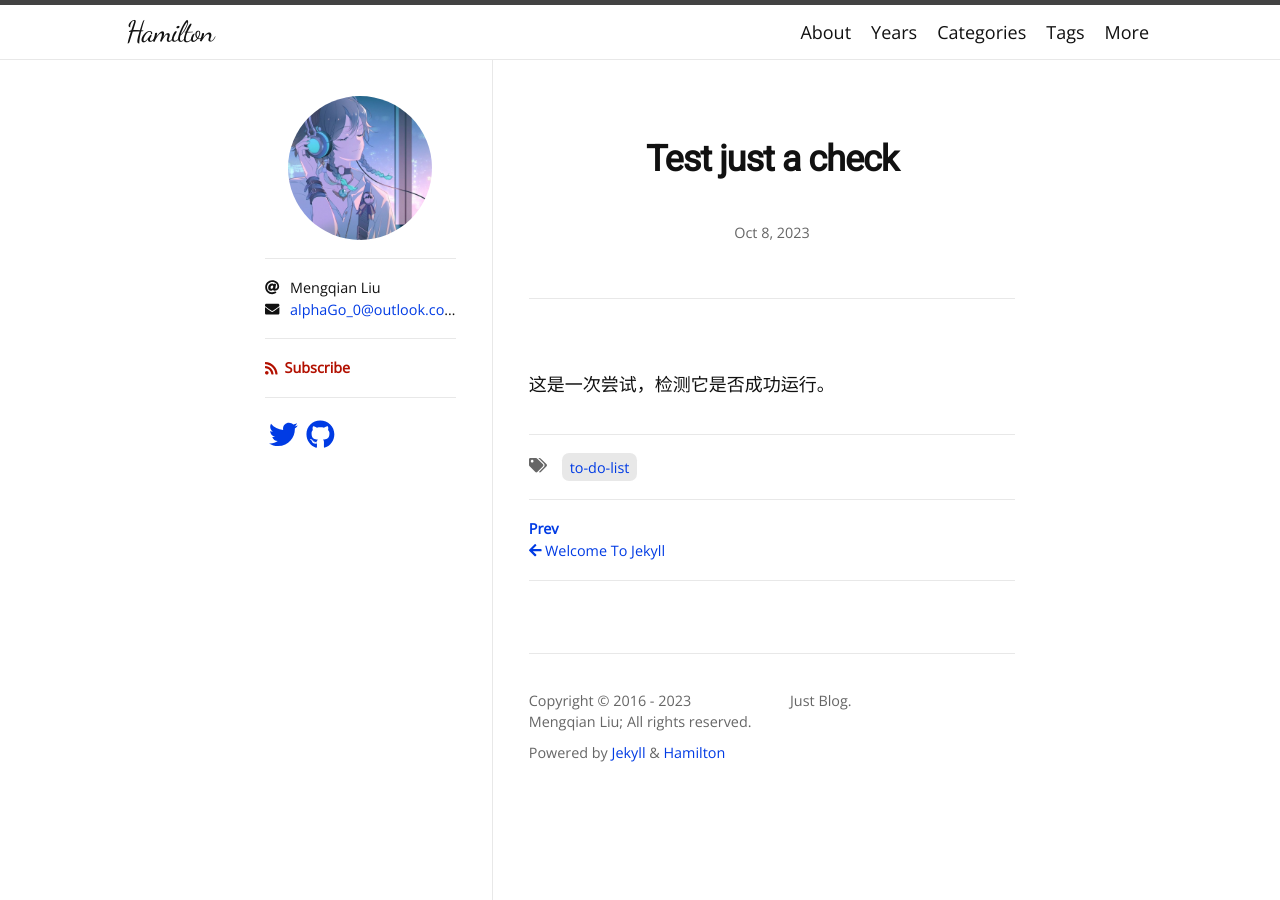
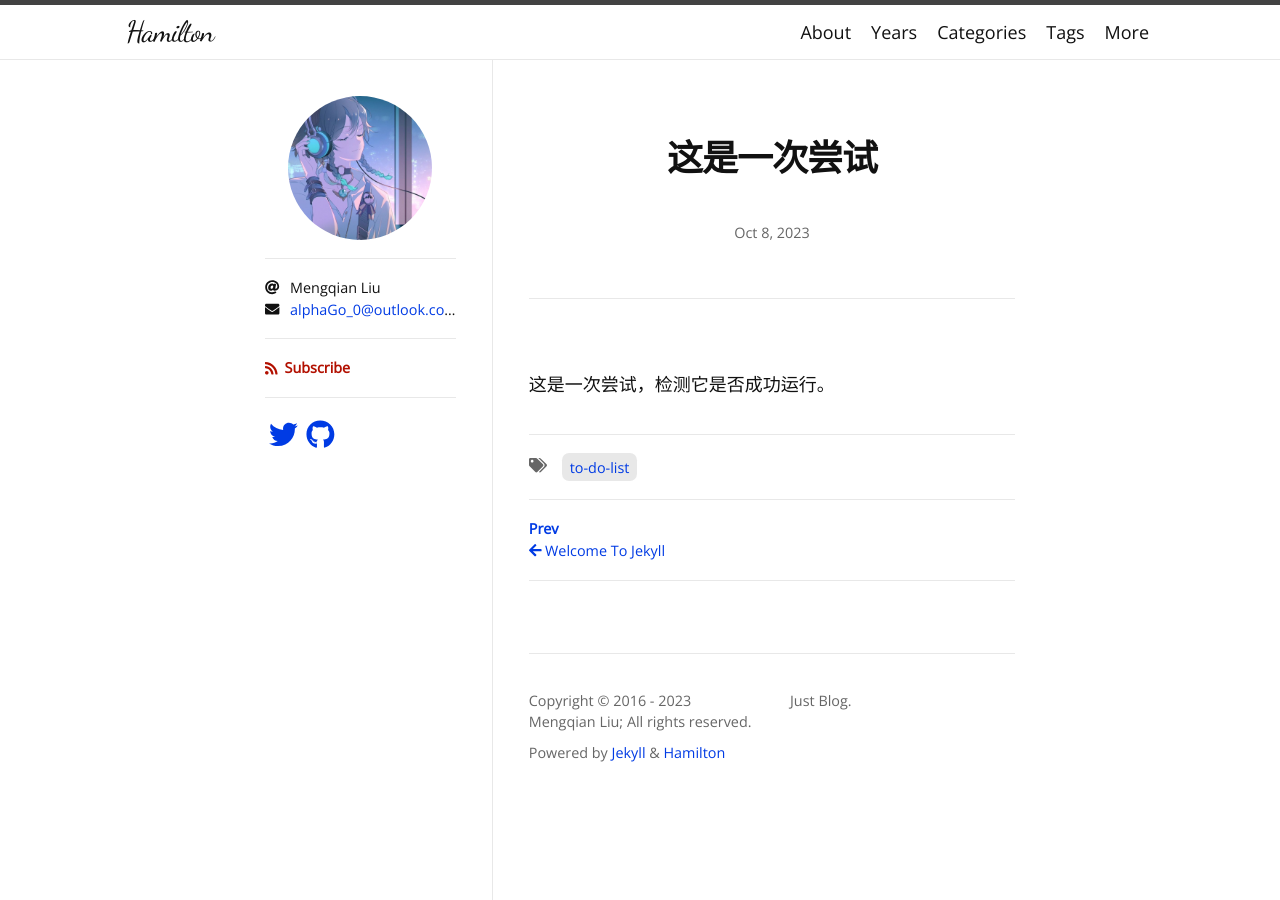
Before and after one commit to cloud-windl/cloud-windl.github.io, a Jekyll site: the page built from _posts/2023-10-08--这是一次尝试.md, in a window 1280 px wide. Built offline with Jekyll 4.4.1, drawn with Linux system fonts in a browser that asks for light colours; nearby versions of some CDN libraries; some web fonts are replaced.

Commit message:
Update 2023-10-08--这是一次尝试.md

```diff
--- a/_posts/2023-10-08--这是一次尝试.md
+++ b/_posts/2023-10-08--这是一次尝试.md
@@ -1,6 +1,6 @@
 ---
 layout: post
-title: Test just a check
+title: 这是一次尝试
 tags: [to-do list]
 ---
 
```
